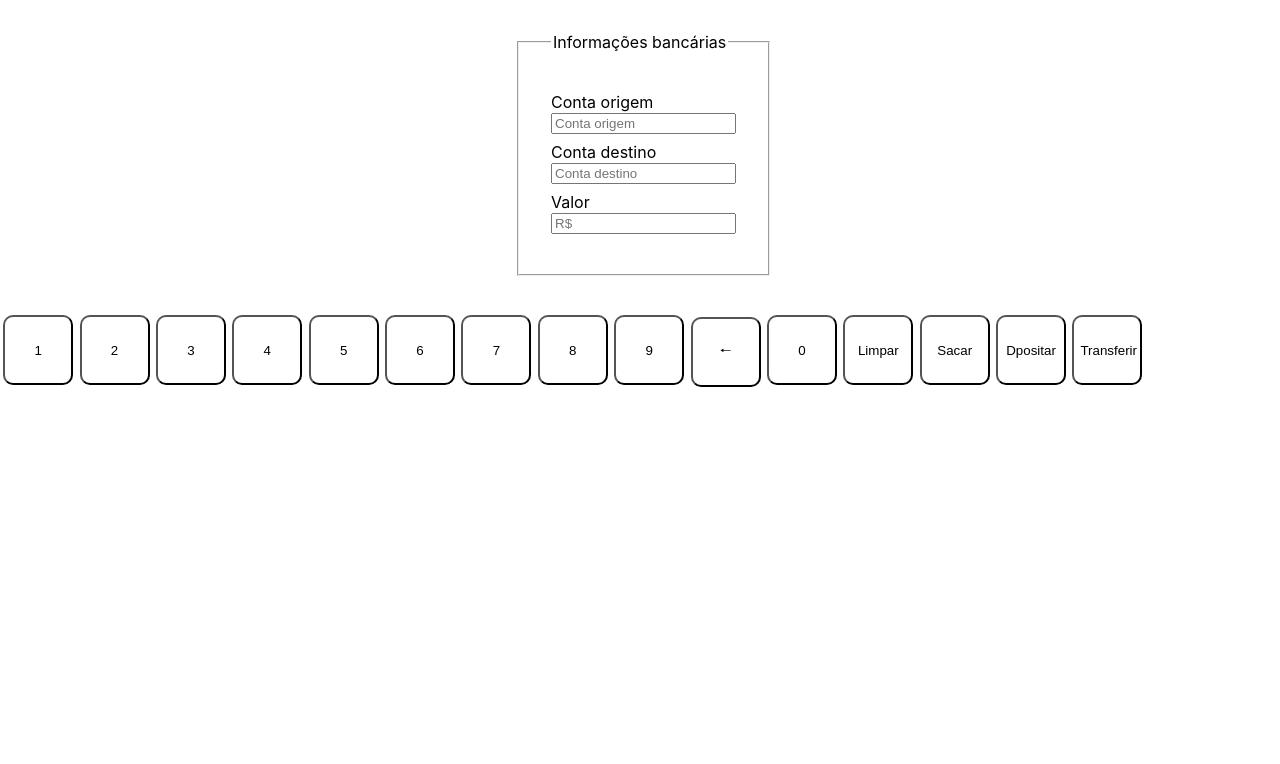
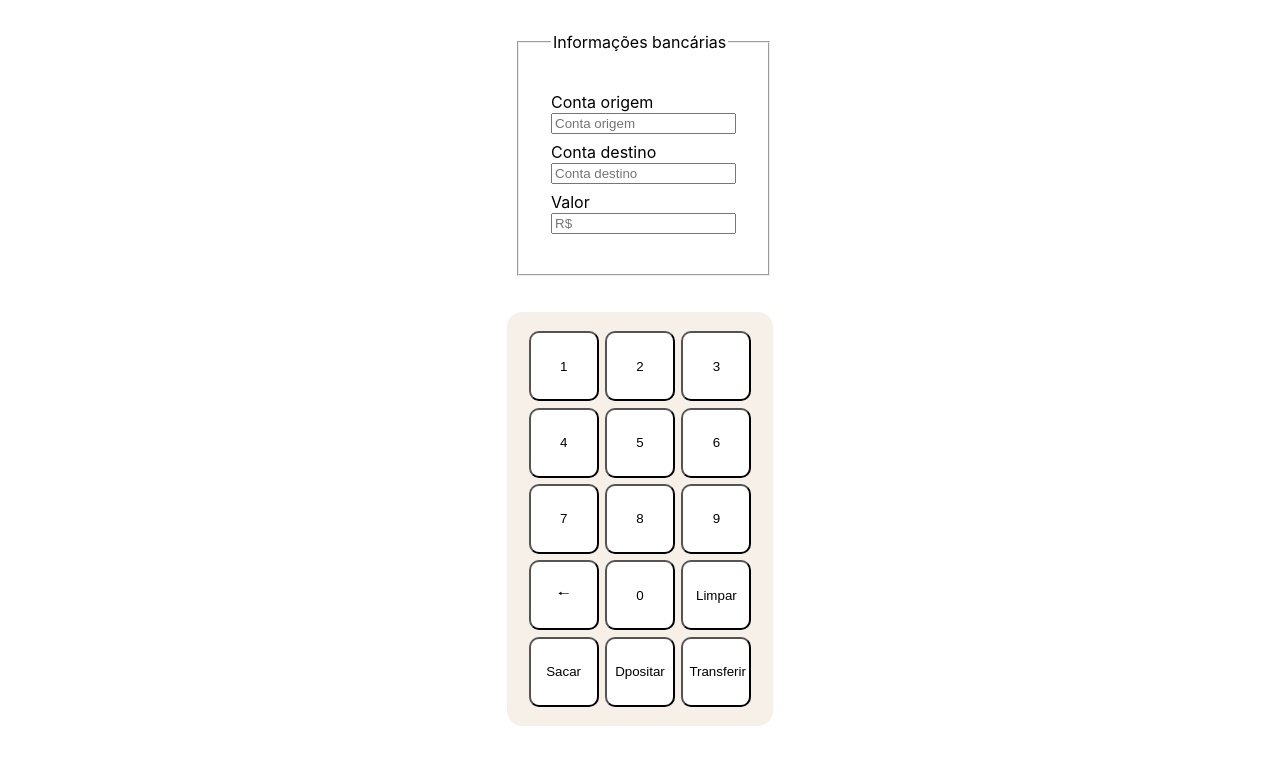
Before and after one commit to Deivz/teclado-banco, a React (Create React App) app: page / in a window 1280 px wide. Shown: the top 764 px of the page. Built offline with nearby package versions, Linux system fonts and the light colour scheme.

Commit message:
Adicionado CSS ao conteúdo

```diff
--- a/src/components/Teclado/index.js
+++ b/src/components/Teclado/index.js
@@ -1,5 +1,6 @@
 import Botao from "../Botao"
 import som from "../Botao/click.ogg";
+import styles from "./teclado.module.css"
 
 function Teclado({valor, setValor}){
 
@@ -21,7 +22,7 @@ function Teclado({valor, setValor}){
     }
 
     return(
-        <div>
+        <div className={styles.tecladoContainer}>
             {criarTeclasNumeros()}
             <Botao tecla="&#129040;" event={(e)=>{
                 if(valor > 0){
@@ -39,7 +40,10 @@ function Teclado({valor, setValor}){
                     alert("Não pode haver 0 no início do valor")
                 }
             }} />
-            <Botao tecla="Limpar" event={tocarSom} />
+            <Botao tecla="Limpar" event={()=>{
+                tocarSom();
+                setValor(valor = "");
+            }} />
             <Botao tecla="Sacar" event={tocarSom} />
             <Botao tecla="Dpositar" event={tocarSom} />
             <Botao tecla="Transferir" event={tocarSom} />
--- a/src/components/Teclado/teclado.module.css
+++ b/src/components/Teclado/teclado.module.css
@@ -8,7 +8,3 @@
     padding: 1rem .5rem;
     width: 250px;
 }
-
-.invisivel{
-    display: none;
-}
```
